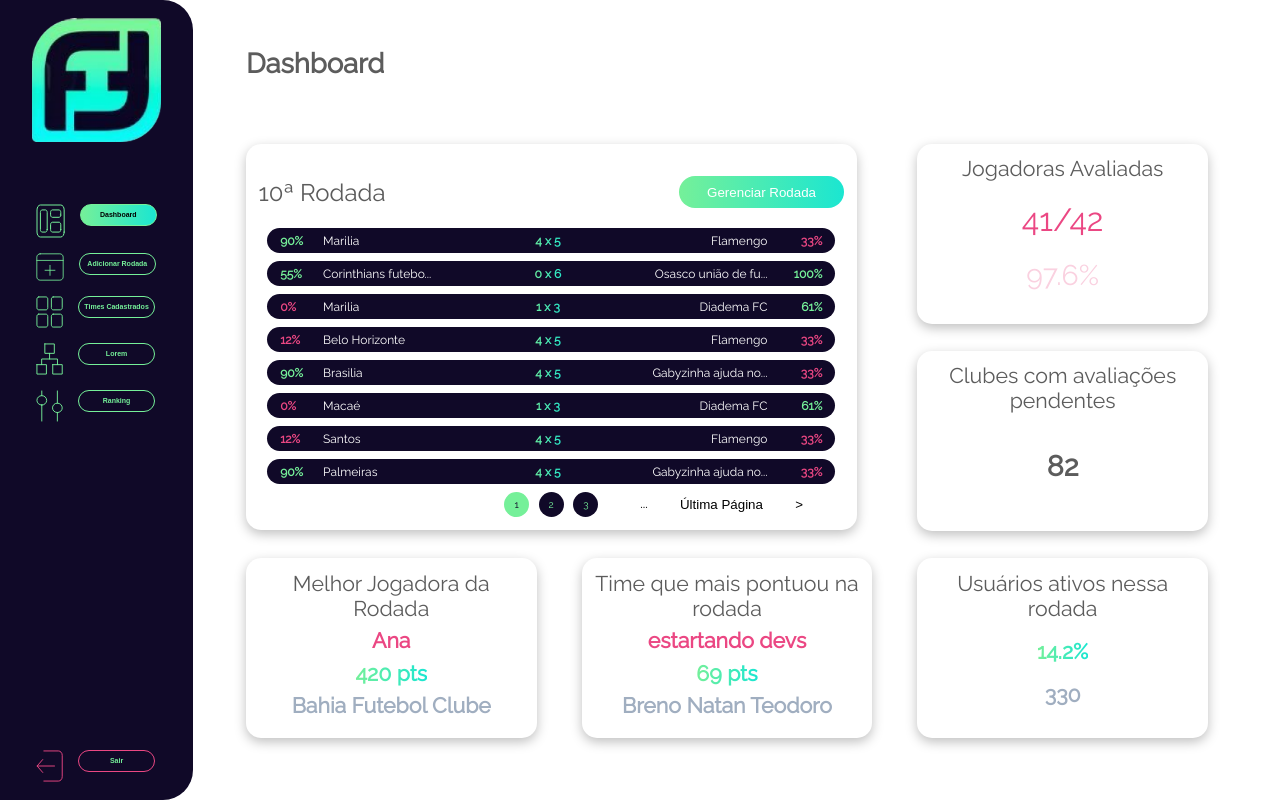
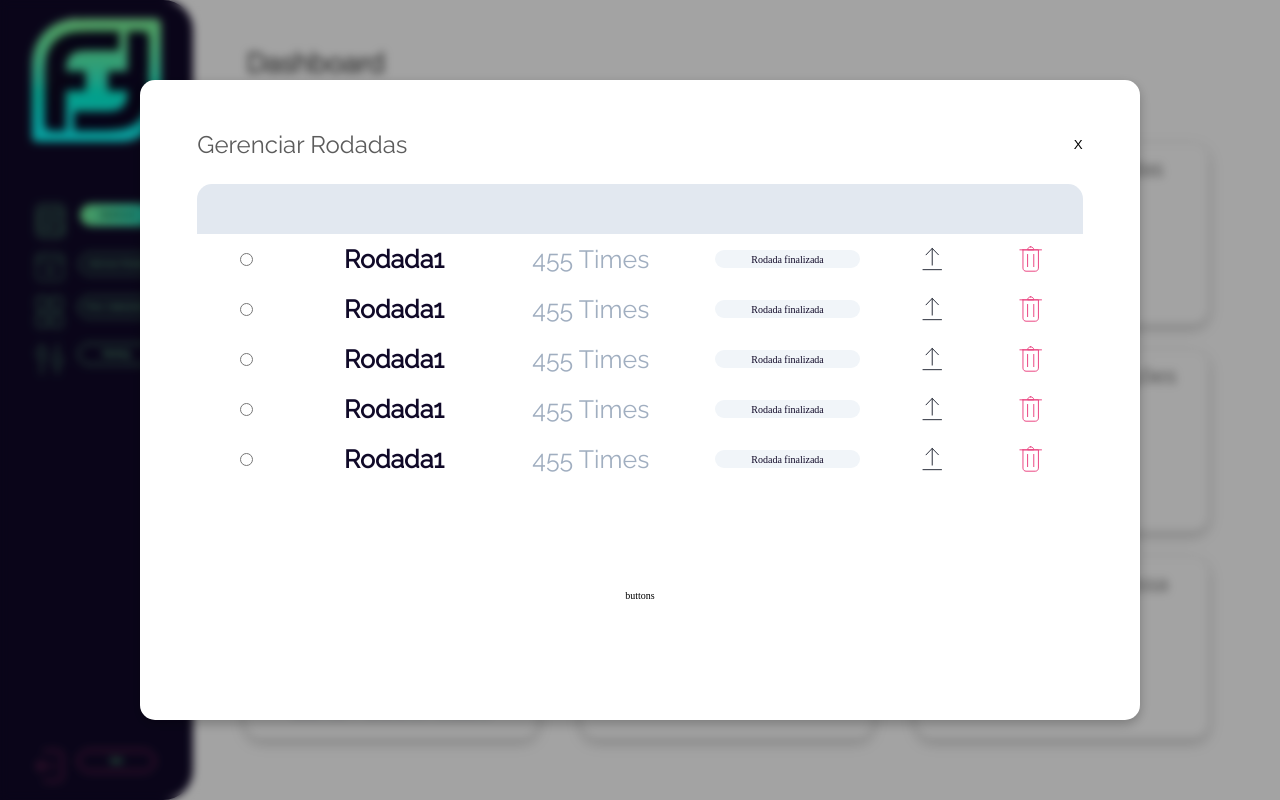
Before and after one commit to estartandodevs-course/Escala-as-Mina, a React (Create React App) app: page / in a window 1280 px wide. Both pictures are taken after a click on the button "Gerenciar Rodada". Built offline with nearby package versions, Linux system fonts and the light colour scheme.

Commit message:
modal table done. mocks and buttons still in progress

```diff
--- a/src/components/Button/index.jsx
+++ b/src/components/Button/index.jsx
@@ -7,7 +7,15 @@ export const Button = (props) => {
   // props.variation can be primary, secondary, disabled, search, active, alert, forward or reverse (the latter two are exclusive for type=icon) this determines component styling
   //props.size can be small, normal or large (consult styles/index.js for more info)
 
-  const { onClick, variation, children, type = "solid", ...restProps } = props;
+  const {
+    width,
+    height,
+    onClick,
+    variation,
+    children,
+    type = "solid",
+    ...restProps
+  } = props;
   let { size } = props;
   let dimensions = {};
   const theme = useTheme();
@@ -21,22 +29,29 @@ export const Button = (props) => {
     }
   }
 
-  //if we provide a non-keyword size, then the button gonna have this size (width = height)
-  if (size.includes("vh") || size.includes("px") || size.includes("vw")) {
-    dimensions = {
-      width: size,
-      height: size,
-    };
-  } else {
-    dimensions = { ...theme.dimensions.button[size] };
-  }
-
+  dimensions = { ...theme.dimensions.button[size] };
   const styling = {
     //Styling object that StyledButton receives
     ...dimensions,
     ...variationStyle[variation],
     variation,
   };
+
+  //if we provide a non-keyword size or width/height, then the button gonna have it
+  if (
+    width ||
+    height ||
+    size.includes("vh") ||
+    size.includes("px") ||
+    size.includes("vw")
+  ) {
+    if (width) styling["width"] = width;
+    if (height) styling["height"] = height;
+    if (!width && !height) {
+      styling["width"] = size;
+      styling["height"] = size;
+    }
+  }
 
   if (type === "icon") {
     return (
--- a/src/components/Card/styledCard.jsx
+++ b/src/components/Card/styledCard.jsx
@@ -27,4 +27,11 @@ export const StyledCard = styled.div.attrs((props) => ({
     css`
       text-align: center;
     `}
+  ${(props) =>
+    props.size === "extraLarge" &&
+    css`
+      margin: auto;
+      background-color: ${props.theme.pallete.gray.white};
+      padding: ${getV("64px", "h")} ${getV("64px", "w")};
+    `}
 `;
--- a/src/components/Layout/index.jsx
+++ b/src/components/Layout/index.jsx
@@ -2,7 +2,7 @@ import { Sidebar, Button } from "../";
 import imgLogo from "../../assets/images/Logo.png";
 import Dashboard from "../../assets/icons/DashboardItem.svg";
 import AdicionarRodada from "../../assets/icons/AdicionarSumula.svg";
-import AvaliarTimesUsuarios from "../../assets/icons/AvaliarTimesUsuarios.svg";
+// import AvaliarTimesUsuarios from "../../assets/icons/AvaliarTimesUsuarios.svg";
 import TimesCadastrados from "../../assets/icons/AvaliarJogadoras.svg";
 import RankingIcon from "../../assets/icons/Group.svg";
 import ExitIcon from "../../assets/icons/Exit.svg";
@@ -34,12 +34,12 @@ const navItems = [
     to: "/jogadoras",
     alt: "Icon Dashboard",
   },
-  {
-    text: "Lorem",
-    src: AvaliarTimesUsuarios, //AvaliarTimesUsuarios.svg
-    to: "/times",
-    alt: "Icon Dashboard",
-  },
+  // {
+  //   text: "Lorem",
+  //   src: AvaliarTimesUsuarios, //AvaliarTimesUsuarios.svg
+  //   to: "/times",
+  //   alt: "Icon Dashboard",
+  // },
   {
     text: "Ranking",
     src: RankingIcon, //Group.svg
--- a/src/mocks/index.js
+++ b/src/mocks/index.js
@@ -64,7 +64,7 @@ function getTotalMatches(){
 function getAthlete(key){
   const athletes = {
     best: {
-      name: "Ana",
+      name: "Ana Paula Cirilo dos Santos",
       score: "420 pts",
       team: "Bahia Futebol Clube"
     }
@@ -87,4 +87,7 @@ function getTotalTeams(round){
     "-1": (Math.random()*1000).toFixed(),  }
     return rounds[round]
   }
-export {getItems, getMissingMatches, getTotalMatches, getAthlete, getTeam, getTotalTeams}
+function getCurrentRound() {
+  return 10
+}
+export {getItems, getMissingMatches, getTotalMatches, getAthlete, getTeam, getTotalTeams, getCurrentRound}
--- a/src/pages/dashboard/index.jsx
+++ b/src/pages/dashboard/index.jsx
@@ -4,20 +4,22 @@ import { useTheme } from "styled-components";
 import { getV } from "../../styles";
 import { useState } from "react";
 import * as S from "./styledPage";
+import deletar from "../../assets/icons/Deletar.svg";
+import upload from "../../assets/icons/Upload.svg";
 
 export const Dashboard = (props) => {
   const theme = useTheme();
   const [page, setPage] = useState(0);
-  const rodada = "10";
+  const [show, setShow] = useState(false);
 
   const [totalPages, matches] = M.getItems(page);
   const missingMatches = M.getMissingMatches();
+  const currentRound = M.getCurrentRound();
   const totalMatches = M.getTotalMatches();
   const bestAthlete = M.getAthlete("best");
   const bestTeam = M.getTeam("best");
   const totalTeams = M.getTotalTeams("0");
   const lastTotalTeams = M.getTotalTeams("-1");
-  console.log(totalTeams, lastTotalTeams);
 
   const matchesChecked = checkTeamsNameLenght(matches);
   const isntFirstPage = page !== 0;
@@ -27,6 +29,7 @@ export const Dashboard = (props) => {
 
   return (
     <S.GlobalWrapper>
+      <Modal show={show} setShow={setShow} roundsInfo={[1, 1, 1, 1, 1]} />
       <S.Header>
         <Typography type="h1" align="left">
           Dashboard
@@ -34,15 +37,20 @@ export const Dashboard = (props) => {
       </S.Header>
       <S.GridWrapper>
         <Card size="normal" direction="column" area="a" flex>
-          <S.FlexContainer justify="space-between">
+          <S.FlexContainer
+            width="639px"
+            marginBottom="32px"
+            justify="space-between"
+          >
             <Typography type="h2" align="left">
-              {rodada}ª Rodada
+              {currentRound}ª Rodada
             </Typography>
             <Button
               size="small"
+              height="24px"
               variation="active"
               color={theme.pallete.gray.white}
-              onClick={gerenciarRodada}
+              onClick={() => setShow(true)}
             >
               Gerenciar Rodada
             </Button>
@@ -53,6 +61,7 @@ export const Dashboard = (props) => {
                 {item}
               </ListItem>
             ))}
+          </ul>
           <S.GridColumnWrapper column="2fr 1fr 2fr">
             <>
               {isntFirstPage && (
@@ -63,9 +72,9 @@ export const Dashboard = (props) => {
                   <Button type="icon" onClick={() => setPage(0)}>
                     Primeira Página
                   </Button>
+                  {theresPagesLeft && <p>...</p>}
                 </S.FlexContainer>
               )}
-                {theresPagesLeft && <p>...</p>}
               {/* //I have to
                 return an empty div or else the buttons go to the wrowng column
                 in grid-template-columns */}
@@ -89,7 +98,6 @@ export const Dashboard = (props) => {
               )}
             </S.FlexContainer>
           </S.GridColumnWrapper>
-          </ul>
         </Card>
 
         <Card flex direction="column" justify="flex-start" area="b">
@@ -219,9 +227,68 @@ export const Dashboard = (props) => {
   );
 };
 
-function gerenciarRodada() {
-  console.log("isso é um placeholder. O que gerenciar rodada deve fazer?");
-}
+const Modal = (props) => {
+  const { show, setShow, roundsInfo } = props;
+  const theme = useTheme();
+
+  return (
+    <S.ModalWrapper show={show}>
+      <Card size="extraLarge">
+        <S.FlexContainer
+          direction="column"
+          justify="flex-start"
+          marginLeft
+          marginRight
+        >
+          <S.FlexContainer marginBottom="32px" justify="space-between">
+            <Typography type="h2">Gerenciar Rodadas</Typography>
+            <Button type="icon" onClick={() => setShow(false)}>
+              X
+            </Button>
+          </S.FlexContainer>
+          <S.ModalList>
+            <S.ModalHeader />
+            <S.Form>
+              {roundsInfo.map(() => {
+                return (
+                  <S.ModalListItem column="1fr 2fr 2fr 2fr 2fr" as="li">
+                    <input type="radio" />
+                    <Typography
+                      color={theme.pallete.gray.black}
+                      weight="700"
+                      size={getV("32px", "h")}
+                      type="p"
+                    >
+                      Rodada1
+                    </Typography>
+                    <Typography
+                      size={getV("32px", "h")}
+                      color={theme.pallete.gray.firstGray}
+                      type="p"
+                    >
+                      455 Times
+                    </Typography>
+                    <S.ModalTag current>Rodada finalizada</S.ModalTag>
+                    <S.FlexContainer>
+                      <Button type="icon">
+                        <img src={upload} alt="upload" />
+                      </Button>
+                      <Button type="icon">
+                        <img src={deletar} alt="deletar" />
+                      </Button>
+                    </S.FlexContainer>
+                  </S.ModalListItem>
+                );
+              })}
+            </S.Form>
+          </S.ModalList>
+          <p>buttons</p>
+        </S.FlexContainer>
+      </Card>
+    </S.ModalWrapper>
+  );
+};
+
 function range(start, stop) {
   return [...Array(stop - start).keys()].map((i) => i + start);
 }
--- a/src/pages/dashboard/styledPage.jsx
+++ b/src/pages/dashboard/styledPage.jsx
@@ -1,4 +1,4 @@
-import styled from "styled-components";
+import styled, { css } from "styled-components";
 import { getV } from "../../styles";
 
 const Header = styled.header`
@@ -19,15 +19,81 @@ const FlexContainer = styled.div`
   display: flex;
   justify-content: ${(props) => props.justify || "space-evenly"};
   align-items: center;
-  width: 100%;
-  height: 100%;
+  width: ${(props) => (props.width ? getV(props.width, "w") : "100%")};
+  height: ${(props) => props.height && "100%"};
   margin-left: ${(props) => props.marginLeft && "auto"};
   margin-right: ${(props) => props.marginRight && "auto"};
+  margin-bottom: ${(props) =>
+    props.marginBottom ? getV(props.marginBottom, "h") : ""};
   flex-direction: ${(props) => props.direction || "row"};
 `;
 const GridColumnWrapper = styled.div`
   display: grid;
+  width: 100%;
   grid-template-columns: ${(props) => props.column};
 `;
+const ModalWrapper = styled.div`
+  display: ${(props) => (props.show ? "flex" : "none")};
+  flex-direction: column;
+  position: absolute;
+  left: 0;
+  top: 0;
+  width: 100%;
+  height: 100%;
+  z-index: 1;
+  background: rgba(0, 0, 0, 0.36);
+  backdrop-filter: blur(4px);
+`;
+const ModalHeader = styled.div`
+  background-color: ${(props) => props.theme.pallete.gray.secondGray};
+  width: 100%;
+  height: ${getV("64px", "h")};
+  border-radius: 15px 15px 0 0;
+`;
+const ModalList = styled.ul`
+  display: flex;
+  justify-content: flex-start;
+  align-items: center;
+  width: 100%;
+  height: ${getV("519px", "h")};
+  margin-left: auto;
+  margin-right: auto;
+  flex-direction: column;
+`;
+const ModalListItem = styled(GridColumnWrapper)`
+  height: ${getV("64px", "h")};
+  * {
+    margin: auto;
+  }
+`;
+const Form = styled.form`
+  width: 100%;
+`;
+const ModalTag = styled.div`
+  background-color: ${(props) => props.theme.pallete.secondary.lighter};
+  color: ${(props) => props.theme.pallete.primary.main};
+  text-align: center;
+  border-radius: 30px;
+  width: ${getV("164px", "w")};
+  padding: ${getV("4px", "h")} 0;
 
-export { FlexContainer, GlobalWrapper, GridWrapper, Header, GridColumnWrapper };
+  ${(props) =>
+    props.current &&
+    css`
+  background-color ${(props) => props.theme.pallete.gray.fourthGray};
+  color: ${(props) => props.theme.pallete.gray.black}`}
+`;
+
+export {
+  FlexContainer,
+  GlobalWrapper,
+  GridWrapper,
+  Header,
+  GridColumnWrapper,
+  ModalWrapper,
+  ModalHeader,
+  ModalList,
+  ModalListItem,
+  Form,
+  ModalTag,
+};
--- a/src/styles/index.jsx
+++ b/src/styles/index.jsx
@@ -34,6 +34,7 @@ const theme = {
       firstGray: "#A0AEC0",
       secondGray: "#E2E8F0",
       thirdGray: "#5C5C5C",
+      fourthGray: "#F1F5F9",
       white: "#FFFFFF",
     },
     alert: {
@@ -84,6 +85,10 @@ const theme = {
       large: {
         width: "907px",
         height: "652px",
+      },
+      extraLarge: {
+        width: "1124px",
+        height: "819px",
       },
     },
 
```
Also changed, not shown: src/assets/icons/Deletar.svg (added), src/assets/icons/Upload.svg (added). Lines whose indentation alone changed are shown as unchanged.
